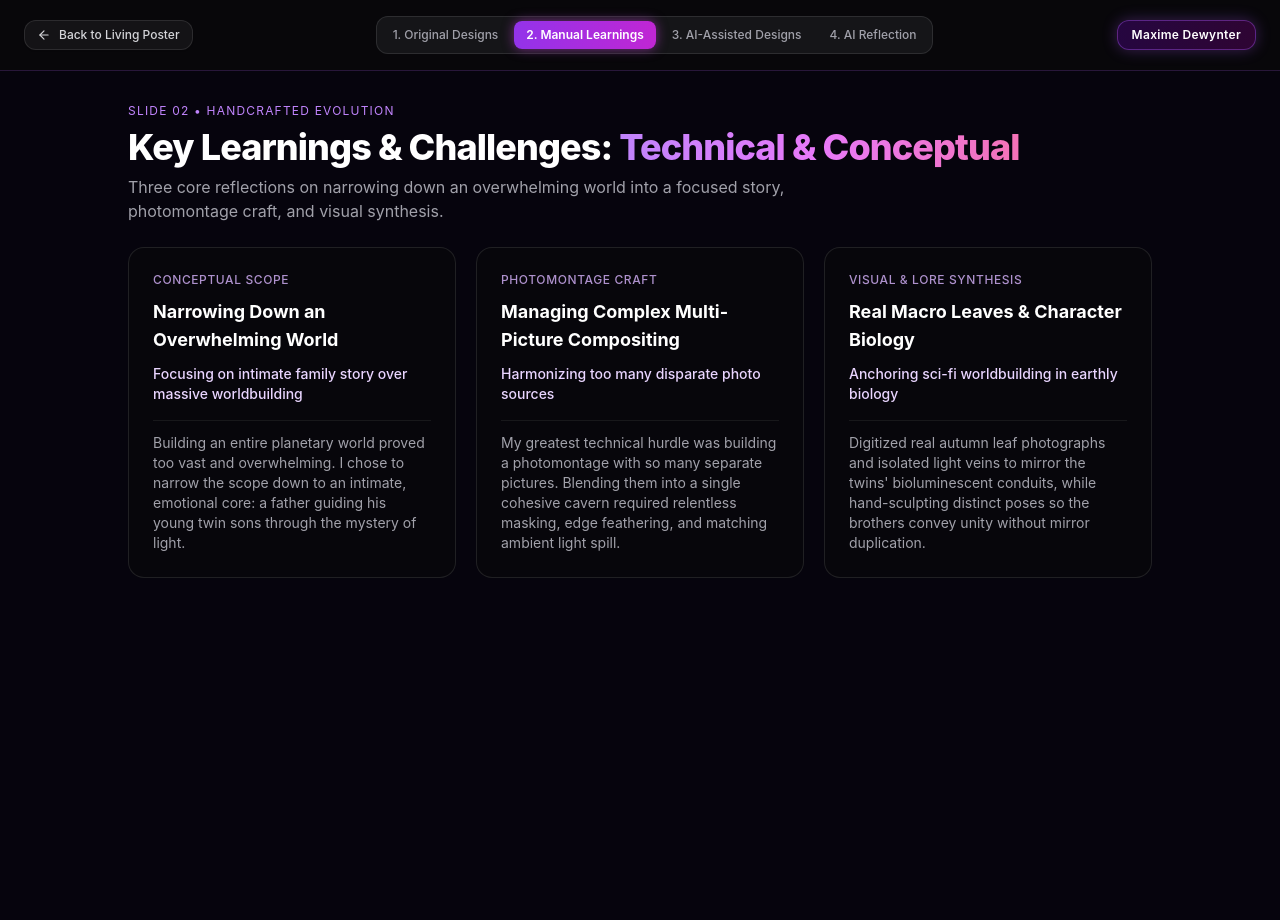
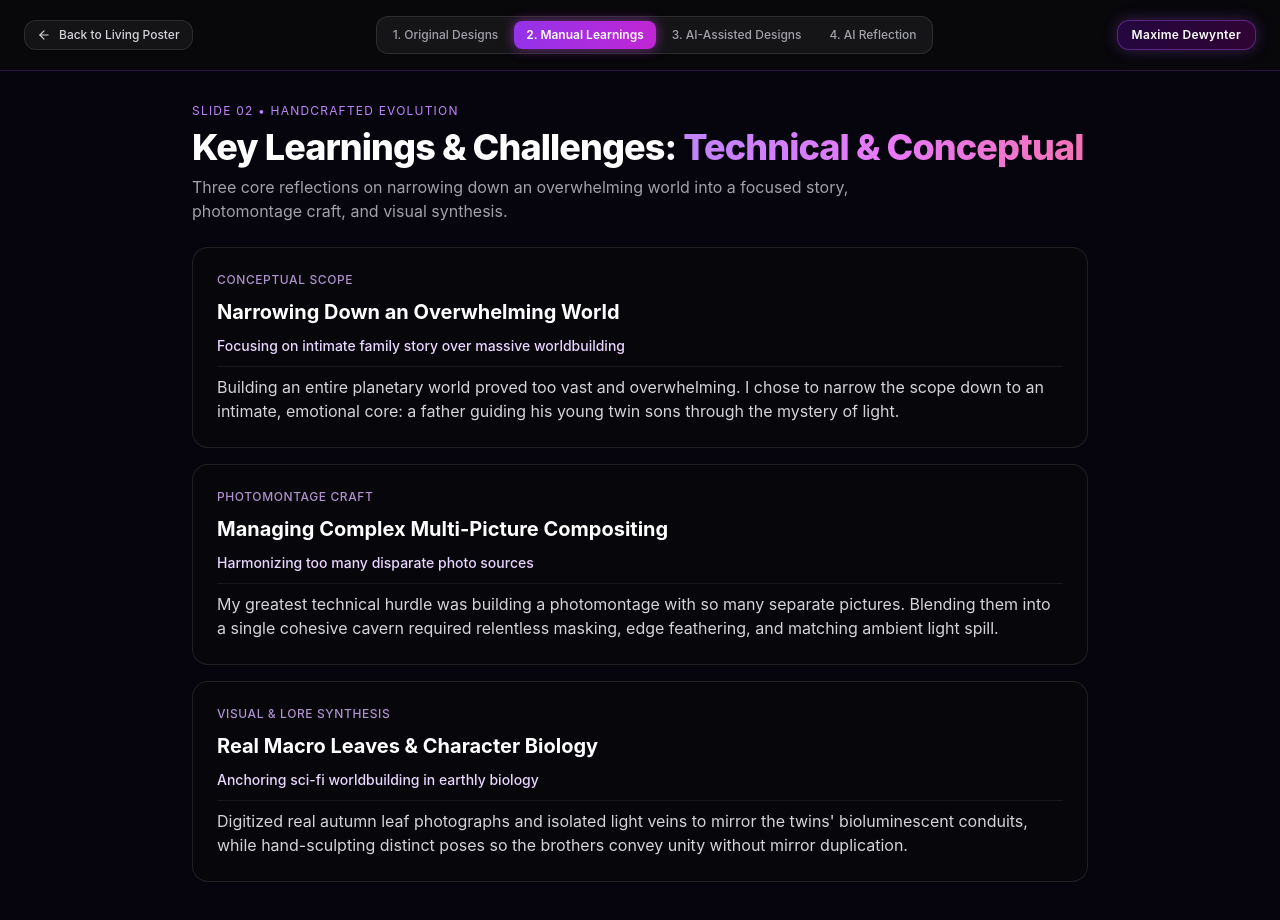
Before and after one commit to maxlearns2code/chromatic-symbiosis, a Next.js app: page /story in a window 1280 px wide. Both pictures are taken after a click on the button "2. Manual Learnings". Shown: the top 920 px of the page. Before the commit the page ends 800 px from the top, so only its background shows below. Built offline with nearby package versions, Linux system fonts and the light colour scheme.

Commit message:
style(presentation): stack Slide 2 cards vertically for book-style reading flow

```diff
--- a/src/components/presentation/SlideLearnings1.tsx
+++ b/src/components/presentation/SlideLearnings1.tsx
@@ -26,7 +26,7 @@ export function SlideLearnings1() {
   ];
 
   return (
-    <div className="w-full max-w-5xl mx-auto flex flex-col gap-6 pb-16">
+    <div className="w-full max-w-4xl mx-auto flex flex-col gap-6 pb-16">
       {/* Minimalist Header */}
       <div className="flex flex-col gap-2">
         <span className="text-xs font-mono uppercase tracking-widest text-purple-400">
@@ -43,32 +43,30 @@ export function SlideLearnings1() {
         </p>
       </div>
 
-      {/* 3-Column Minimalist Grid */}
-      <div className="grid grid-cols-1 md:grid-cols-3 gap-5 items-stretch">
+      {/* Stacked Vertical Cards (Book-Style Reading Flow) */}
+      <div className="flex flex-col gap-4">
         {learnings.map((item, index) => (
           <div
             key={index}
-            className="p-6 rounded-2xl bg-zinc-950/60 border border-zinc-800/80 hover:border-purple-500/30 transition-all flex flex-col justify-between gap-4"
+            className="p-6 rounded-2xl bg-zinc-950/60 border border-zinc-800/80 hover:border-purple-500/30 transition-all flex flex-col gap-2.5"
           >
-            <div className="flex flex-col gap-2.5">
             {/* Category */}
             <span className="text-xs font-mono uppercase tracking-wider text-purple-300/80 font-medium">
               {item.category}
             </span>
 
             {/* Title */}
-              <h3 className="text-base sm:text-lg font-bold text-white leading-snug">
+            <h3 className="text-lg sm:text-xl font-bold text-white leading-snug">
               {item.title}
             </h3>
 
             {/* Highlight */}
-              <div className="text-xs sm:text-sm font-medium text-purple-200">
+            <div className="text-sm font-medium text-purple-200">
               {item.highlight}
-              </div>
             </div>
 
             {/* Takeaway */}
-            <p className="text-xs sm:text-sm text-zinc-400 leading-relaxed pt-3 border-t border-zinc-900">
+            <p className="text-sm sm:text-base text-zinc-300 leading-relaxed pt-2 border-t border-zinc-900">
               {item.takeaway}
             </p>
           </div>
```
Lines whose indentation alone changed are shown as unchanged.
